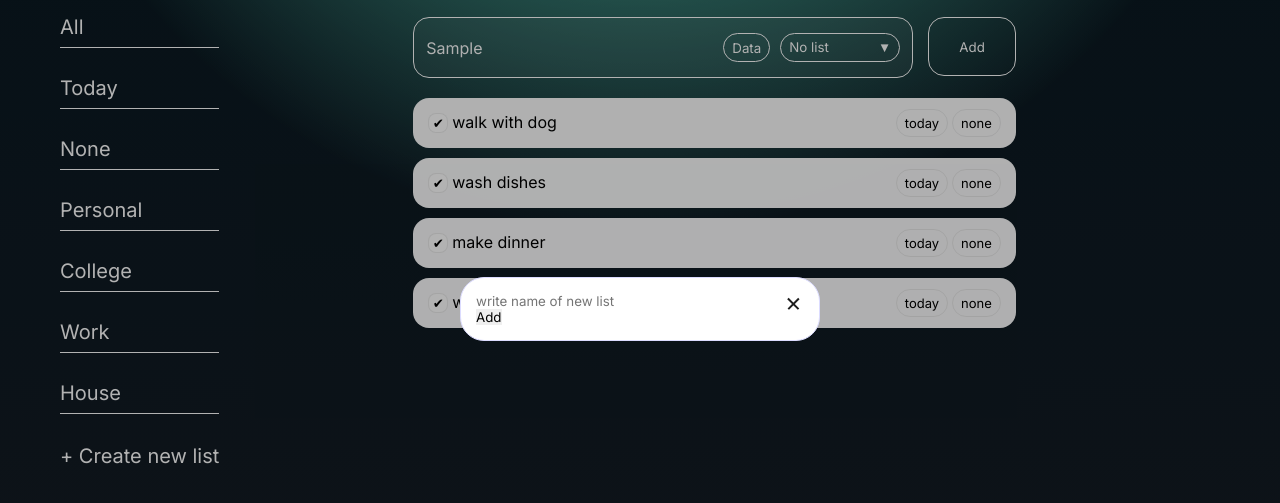
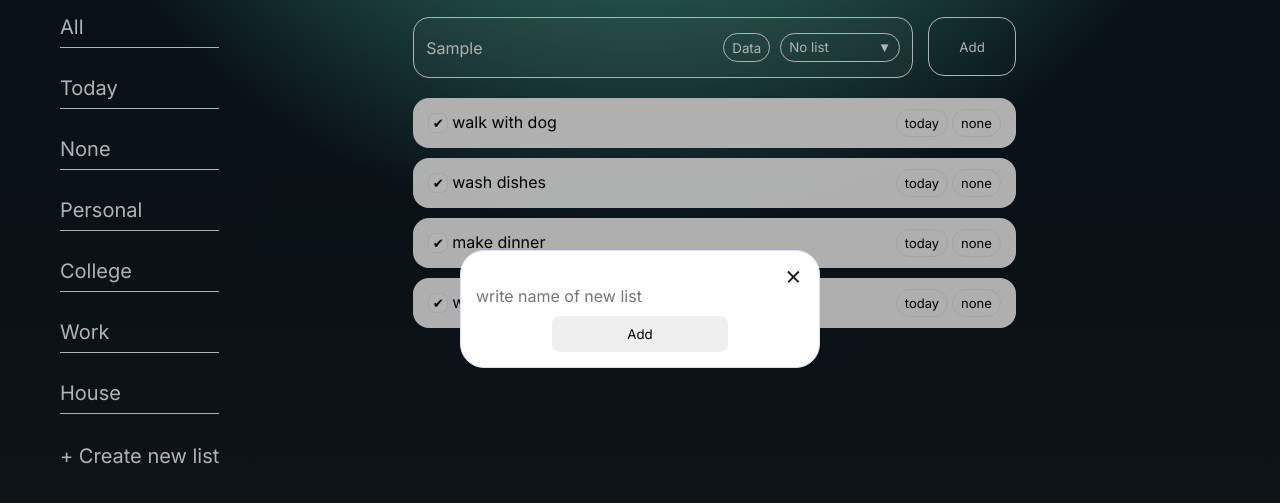
Before and after one commit to RyabovaPolina/todotodo-app, a plain HTML site: page index.html in a window 1280 px wide. Both pictures are taken after typing "Sample" into the empty fields and a click on the button "+ Create new list". Shown: the part 91-594 px from the top of the page. Drawn offline with Linux system fonts and the light colour scheme.

Commit message:
Update style.css
стили для нового попапа

```diff
--- a/style.css
+++ b/style.css
@@ -302,7 +302,7 @@ thead tr {
   width: 100%;
 }
 
-.category-wrapper button {
+.create-inverse {
   background-color: transparent;
   border: none;
   color: black;
@@ -317,4 +317,29 @@ thead tr {
 .new-list-wrapper {
   display: flex;
   flex-direction: column;
+  margin-top: 20px;
 }
+
+.new-category {
+  font-size: 16px;
+  color: black;
+  margin-bottom: 10px;
+}
+
+.button-area {
+  display: flex;
+  justify-content: center;
+  align-items: center;
+}
+
+.add-category-btn {
+  padding: 10px 75px;
+  border-radius: 8px;
+}
+
+.add-category-btn.active {
+  padding: 10px 75px;
+  border-radius: 8px;
+  background-color: #70ffdd;
+  color: #091921;
+}
```
